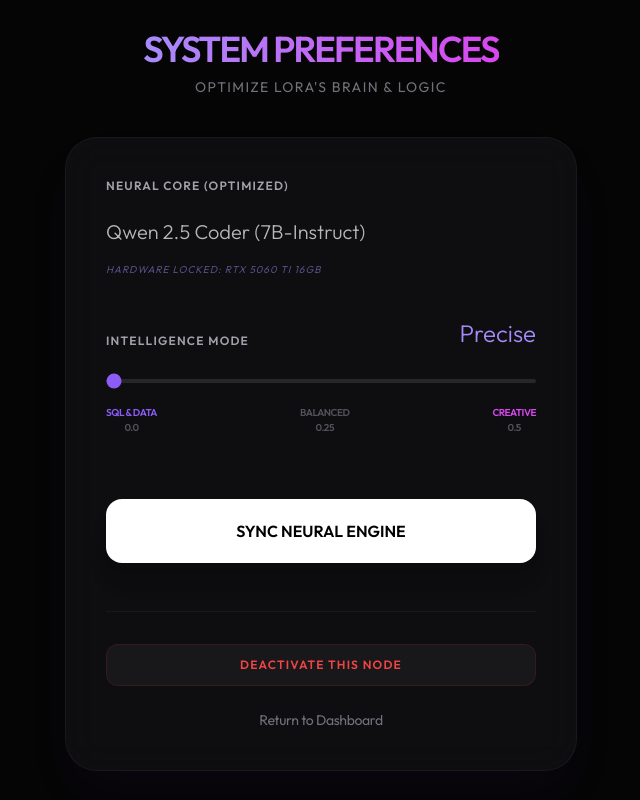
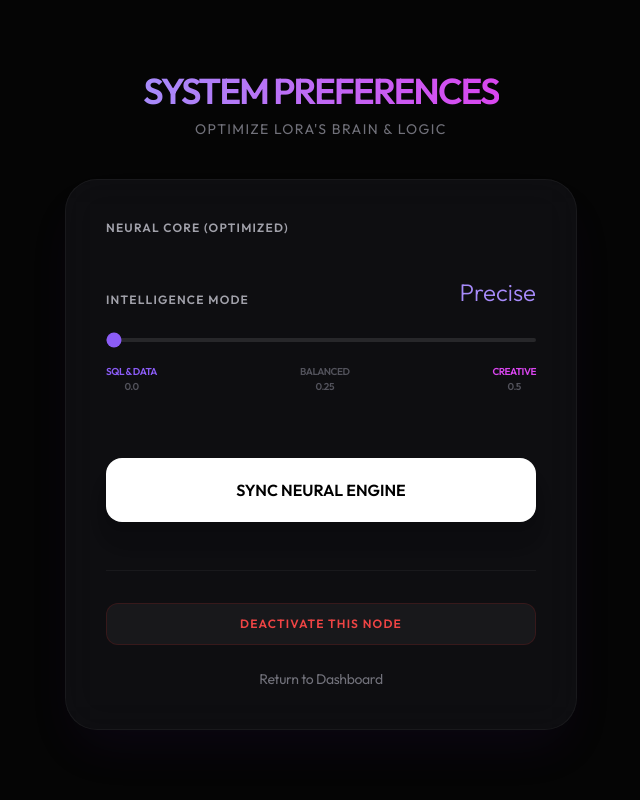
Before and after one commit to kaiserkonok/Keovil, a Python web app: template src/rag_chat/templates/settings.html in a window 1280 px wide. Shown: the whole page, without its empty margins (319-959 px from the left). Run offline with Jinja, Linux system fonts and the light colour scheme; the template is opened without the code that fills it, so the values that code supplies are empty; some libraries are stand-ins or nearby versions.

Commit message:
removed shit words like rtx 5060 and model name

```diff
--- a/src/rag_chat/templates/settings.html
+++ b/src/rag_chat/templates/settings.html
@@ -30,10 +30,6 @@
 
             <div class="neon-border">
                 <label class="block text-xs font-bold text-zinc-400 uppercase tracking-widest mb-4">Neural Core (Optimized)</label>
-                <select id="modelSelect" disabled class="w-full bg-transparent text-xl font-light py-2 focus:outline-none">
-                    <option class="bg-zinc-900" value="qwen2.5-coder:7b-instruct">Qwen 2.5 Coder (7B-Instruct)</option>
-                </select>
-                <p class="text-[10px] text-violet-400/50 mt-2 uppercase tracking-widest italic">Hardware Locked: RTX 5060 Ti 16GB</p>
             </div>
 
             <div>
```
